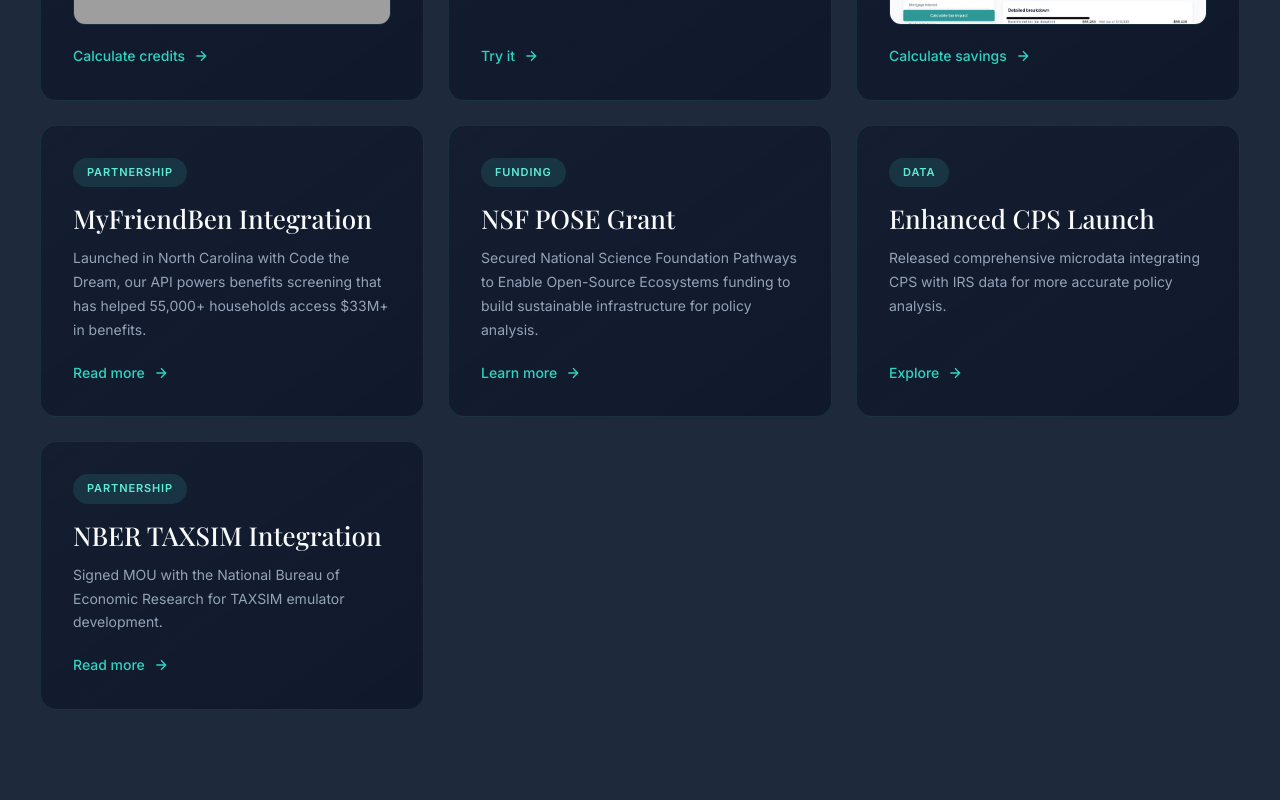
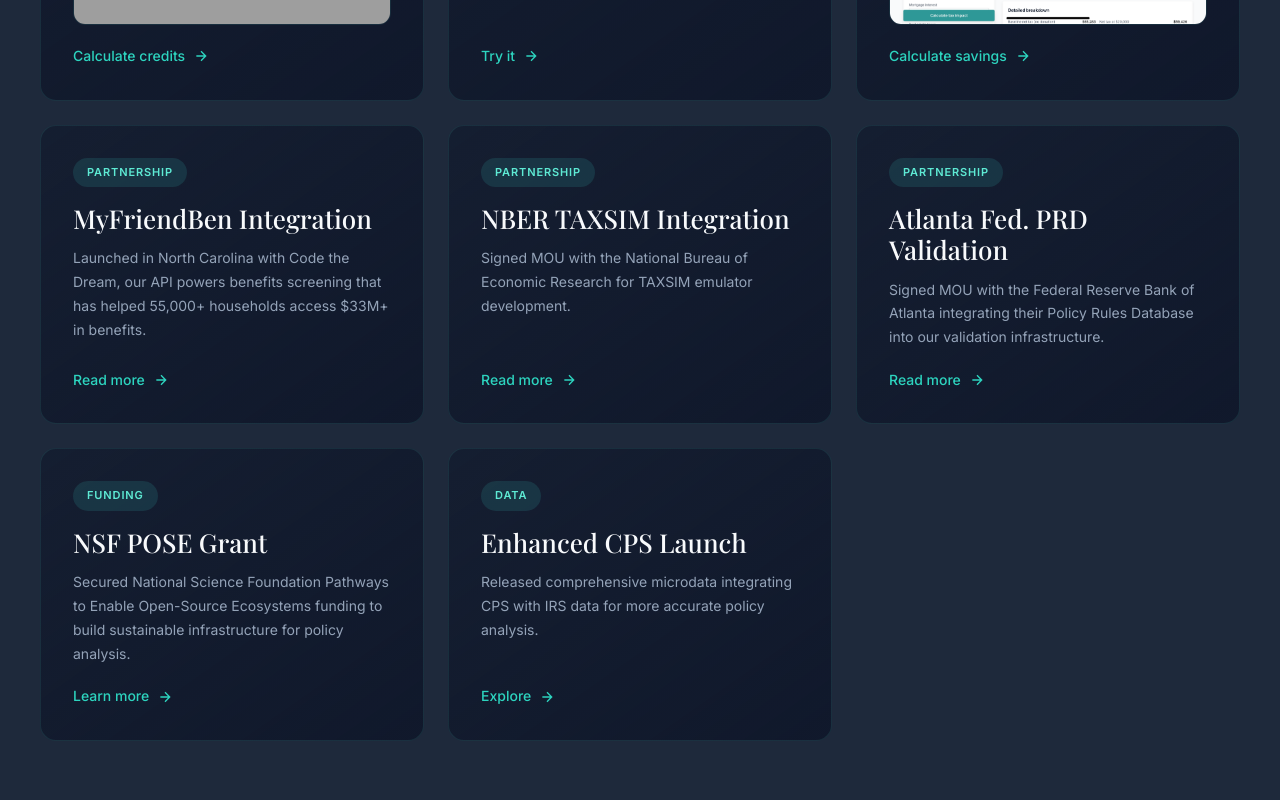
Before and after one commit to PolicyEngine/2025-year-in-review, a React (Vite) app: page /us in a window 1280 px wide. Shown: the part 2820-3620 px from the top of the page. Built offline with nearby package versions, Linux system fonts and the light colour scheme; grey boxes are pictures that could not be loaded; a web font is replaced by a local one.

Commit message:
Atlanta Fed.

```diff
--- a/src/data/us.js
+++ b/src/data/us.js
@@ -82,6 +82,24 @@ export const usHighlights = [
     size: "medium",
   },
   {
+    tag: "Partnership",
+    title: "NBER TAXSIM Integration",
+    description:
+      "Signed MOU with the National Bureau of Economic Research for TAXSIM emulator development.",
+    link: "https://policyengine.org/us/research/policyengine-nber-mou-taxsim",
+    linkText: "Read more",
+    size: "medium",
+  },
+  {
+    tag: "Partnership",
+    title: "Atlanta Fed. PRD Validation",
+    description:
+      "Signed MOU with the Federal Reserve Bank of Atlanta integrating their Policy Rules Database into our validation infrastructure.",
+    link: "https://policyengine.org/us/research/policyengine-atlanta-fed-mou-prd",
+    linkText: "Read more",
+    size: "medium",
+  },
+  {
     tag: "Funding",
     title: "NSF POSE Grant",
     description:
@@ -97,15 +115,6 @@ export const usHighlights = [
       "Released comprehensive microdata integrating CPS with IRS data for more accurate policy analysis.",
     link: "https://policyengine.org/us/research/enhanced-cps-launch",
     linkText: "Explore",
-    size: "medium",
-  },
-  {
-    tag: "Partnership",
-    title: "NBER TAXSIM Integration",
-    description:
-      "Signed MOU with the National Bureau of Economic Research for TAXSIM emulator development.",
-    link: "https://policyengine.org/us/research/policyengine-nber-mou-taxsim",
-    linkText: "Read more",
     size: "medium",
   },
 ];
@@ -249,4 +258,9 @@ export const usPartners = [
     description: "MOU for TAXSIM emulator development.",
     link: "https://policyengine.org/us/research/policyengine-nber-mou-taxsim",
   },
+  {
+    name: "Federal Reserve Bank of Atlanta",
+    description: "MOU integrating Policy Rules Database for model validation.",
+    link: "https://policyengine.org/us/research/policyengine-atlanta-fed-mou-prd",
+  },
 ];
```
